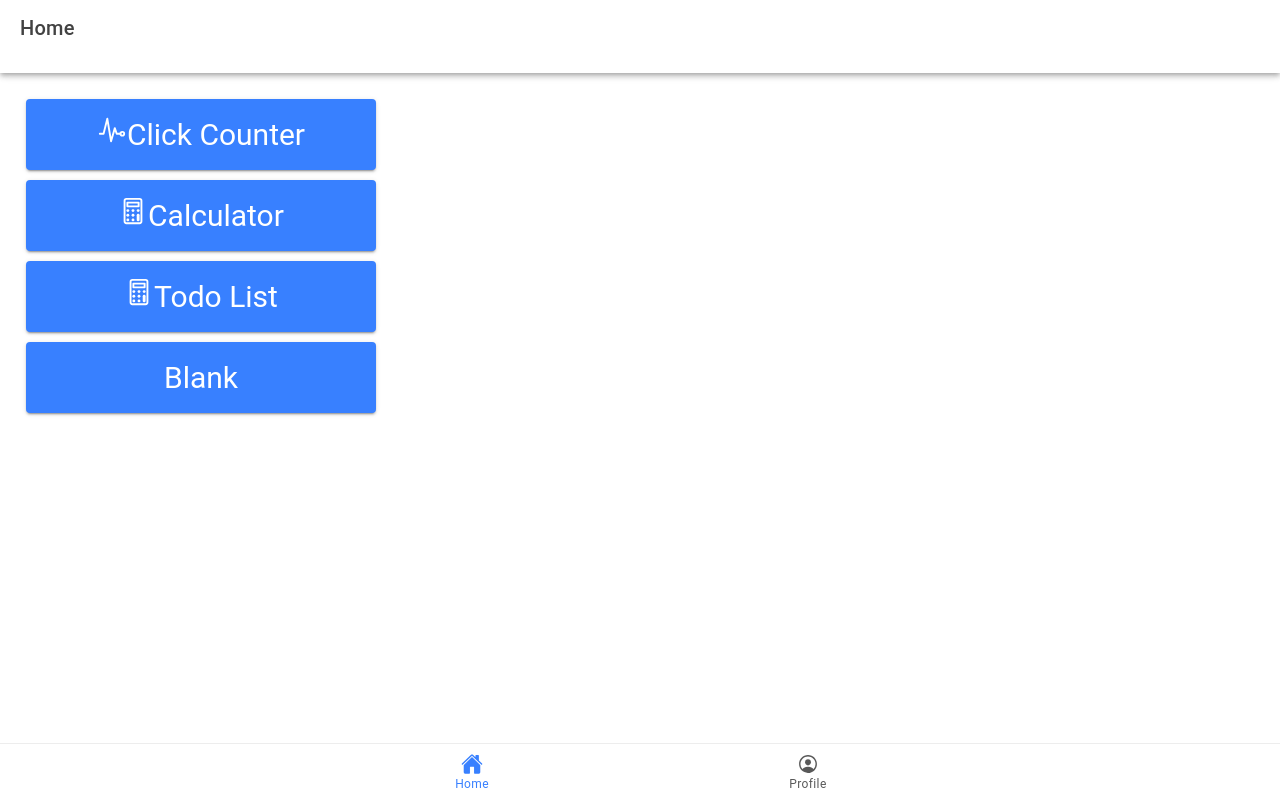
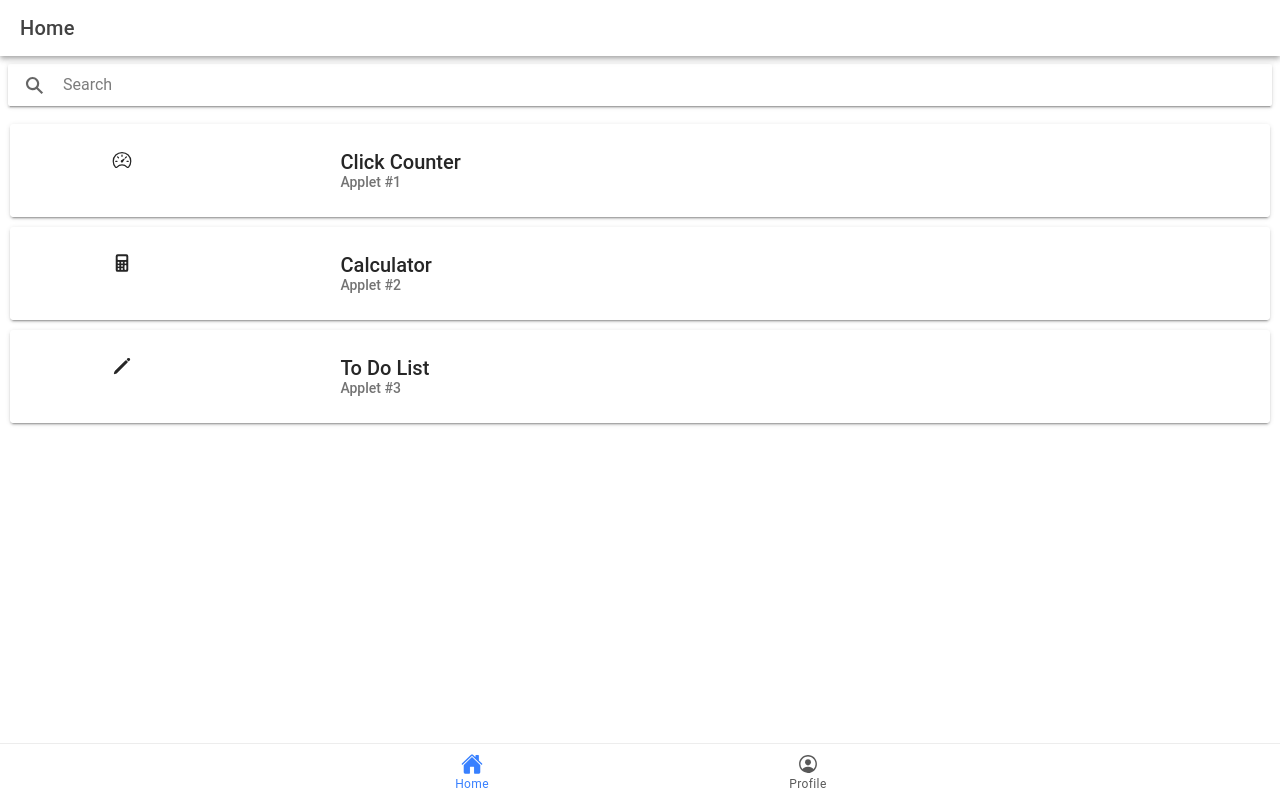
Before and after one commit to FatimaPaluga13/ion-t-paluga, a React (Vite) app: page /home in a window 1280 px wide. Built offline with nearby package versions, Linux system fonts and the light colour scheme.

Commit message:
added dynamic search

```diff
--- a/src/pages/Home.tsx
+++ b/src/pages/Home.tsx
@@ -1,77 +1,127 @@
-import React from 'react';
+import React, { useState } from 'react';
 import {
-  IonContent,
-  IonHeader,
-  IonPage,
-  IonTitle,
-  IonToolbar,
-  IonIcon,
+  IonBackButton,
+  IonButton,
+  IonButtons,
   IonCard,
   IonCardContent,
   IonCardHeader,
+  IonCardSubtitle,
   IonCardTitle,
+  IonCol,
+  IonContent,
+  IonGrid,
+  IonHeader,
+  IonIcon,
+  IonInput,
+  IonItem,
+  IonLabel,
+  IonList,
+  IonPage,
+  IonRow,
+  IonTitle,
+  IonToolbar,
+  IonItemDivider,
+  IonSearchbar,
+  IonBadge
 } from '@ionic/react';
-import { pulseOutline, calculatorOutline } from 'ionicons/icons';
-import { useHistory } from 'react-router-dom';
+
+//Custom CSS
+import './Home.css';
+
+//Ionic Icons
+import { speedometerOutline, calculator, pencil, chatbubble, logoIonic, logoReact, logoFirebase, readerOutline} from 'ionicons/icons';
+
+//Additional Routes
+// import Click_counter from './Click_counter';
+
+
+const cardData = [
+  {
+    title: 'Click Counter',
+    icon: speedometerOutline,
+    subtitle: 'Applet #1',
+    link: '/clickcounter',
+    tags: {
+      tag1: logoIonic,
+      tag2: logoReact
+    }
+
+  },
+  {
+    title: 'Calculator',
+    icon: calculator,
+    subtitle: 'Applet #2',
+    link: '/calculator',
+    tags: {
+      tag1: logoIonic,
+      tag2: logoReact
+    }
+  },
+  {
+    title: 'To Do List',
+    icon: pencil,
+    subtitle: 'Applet #3',
+    link: '/todolist',
+    tags: {
+      tag1: logoIonic,
+      tag2: logoReact
+    }
+  }
+
+];
 
   const Home: React.FC = () => {
-  const history = useHistory();
 
-  const goToClickCounter = () => {
-    history.push('/click_counter');
-  };
-
-  const goToCalculator = () => {
-    history.push('/calculator');
-  };
-
-  const goToTodolist = () => {
-    history.push('/todolist');
-  };
+    {/*Dynamic Search*/}
+    const [searchTerm, setSearchTerm] = useState<string>('');
 
     return (
-    <IonPage>
+      <IonPage className="home-page">
         <IonHeader>
           <IonToolbar>
             <IonTitle>Home</IonTitle>
           </IonToolbar>
-        <hr />
         </IonHeader>
-      <IonContent fullscreen className="ion-padding">
-        <div className="ion-text-center"> {/* Centering content */}
-          <IonCard onClick={goToClickCounter} style={{ width: '350px', cursor: 'pointer' }} color="primary">
-            <IonCardContent style={{ fontSize: '30px' }}>
-              <IonIcon icon={pulseOutline} slot="start" />
-              Click Counter
-            </IonCardContent>
+        <IonContent fullscreen>
+          <IonHeader collapse="condense">
+            <IonToolbar>
+              <IonTitle size="large">Home</IonTitle>
+            </IonToolbar>
+          </IonHeader>
+        {/*Dynamic Search*/}
+        <>
+          <IonSearchbar
+            value={searchTerm}
+            onIonInput={(e) => setSearchTerm(e.target.value ?? '')}
+          />
+
+          {cardData
+            .filter((card) => card.title.toLowerCase().includes(searchTerm.toLowerCase()))
+            .map((card, index) => (
+              <IonCard key={index} href={card.link} id="card_body">
+                <IonCardHeader>
+                  <IonCardTitle>
+                    <IonGrid>
+                      <IonRow>
+                        <IonCol push=".75">
+                          <IonIcon className="home-card-icon" icon={card.icon} />
+                        </IonCol>
+                        <IonCol pull='3'>
+                          <div className="home-card-title">{card.title}</div>
+                          <IonCardSubtitle>{card.subtitle}</IonCardSubtitle>
+                        </IonCol>
+                      </IonRow>
+                    </IonGrid>
+                  </IonCardTitle>
+                </IonCardHeader>
               </IonCard>
-
-
-          <IonCard onClick={goToCalculator} style={{ width: '350px', cursor: 'pointer' }} color="primary">
-            <IonCardContent style={{ fontSize: '30px' }}>
-              <IonIcon icon={calculatorOutline} slot="start" />
-              Calculator
-            </IonCardContent>
-          </IonCard>
-
-
-          <IonCard onClick={goToTodolist} style={{ width: '350px', cursor: 'pointer' }} color="primary">
-            <IonCardContent style={{ fontSize: '30px' }}>
-              <IonIcon icon={calculatorOutline} slot="start" />
-              Todo List
-            </IonCardContent>
-          </IonCard>
-
-          <IonCard style={{ width: '350px' }} color="primary">
-            <IonCardContent style={{ fontSize: '30px' }}>
-              Blank
-            </IonCardContent>
-          </IonCard>
-        </div>
+          ))}
+        </>
           </IonContent>
         </IonPage>
     );
-
   };
 
+  //
   export default Home;
```
Lines whose indentation alone changed are shown as unchanged.
